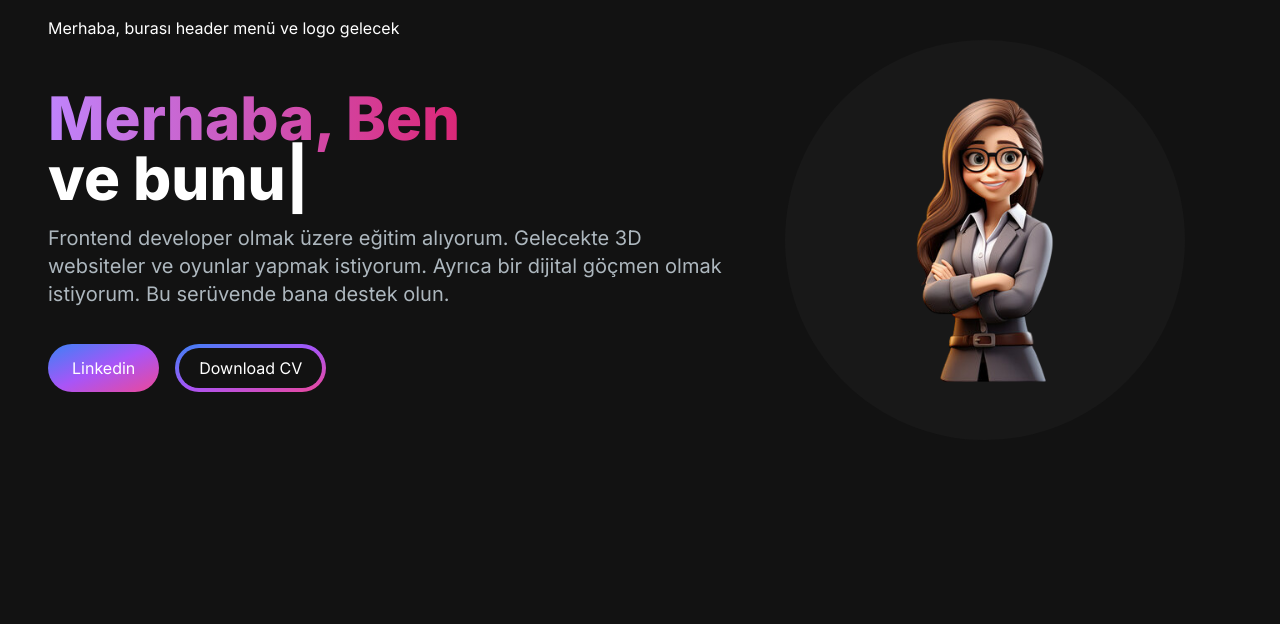
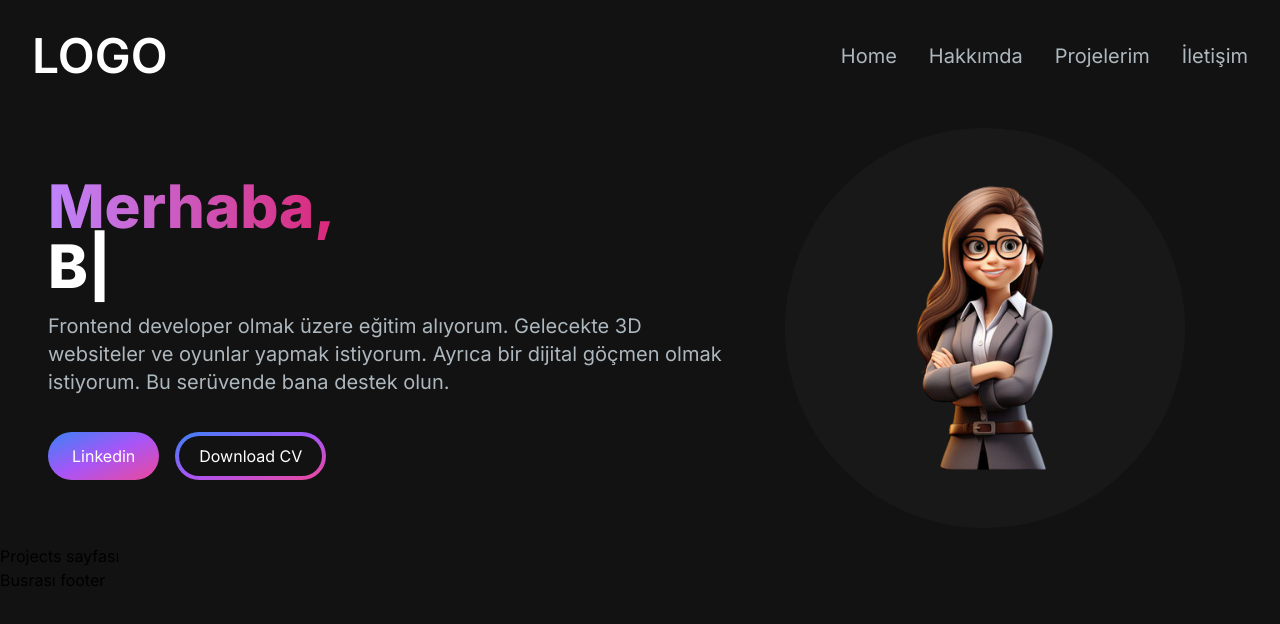
Before and after one commit to Busra-Ordu/PortfolioWebsiteWithNextJs, a Next.js app: page / in a window 1280 px wide. Shown: the top 624 px of the page. Built offline with nearby package versions, Linux system fonts and the light colour scheme.

Commit message:
navbar yapılıyor

```diff
--- /dev/null
+++ b/src/app/components/Footer.jsx
@@ -0,0 +1,9 @@
+import React from 'react'
+
+const Footer = () => {
+  return (
+    <div>Busrası footer</div>
+  )
+}
+
+export default Footer
--- a/src/app/components/Header.jsx
+++ /dev/null
@@ -1,13 +0,0 @@
-import React from 'react'
-
-const Header = () => {
-  return (
-    <section>
-        <h1 className="text-white">
-        Merhaba, burası header menü ve logo gelecek
-        </h1>
-    </section>
-  )
-}
-
-export default Header
--- a/src/app/components/Hero.jsx
+++ b/src/app/components/Hero.jsx
@@ -10,12 +10,12 @@
             <div className='col-span-7 place-self-center text-center sm:text-left'>
                 <h1 className="text-white mb-4 text-4xl sm:text-5xl lg:text-6xl font-extrabold">
                     <span className='text-transparent bg-clip-text bg-gradient-to-r from-purple-400  to-pink-600  '>
-                        Merhaba, Ben {""}
+                        Merhaba, {""}
                         </span>
                         <br />
                         <TypeAnimation
                         sequence={[
-                        'Büşra',
+                        'Ben Büşra',
                         1000,
                         'Bir Frontend Web Developerım',
                         1000,
--- /dev/null
+++ b/src/app/components/NavLink.jsx
@@ -0,0 +1,13 @@
+import Link from "next/link";
+
+const NavLink= ({href,title}) => {
+    return(
+        <Link
+            href={href}
+            className='block py-2 pl-3 pr-4 text-[#ADB7BE] sm:text-xl rounded md:p-0 hover:text-white'
+            >
+                {title}
+        </Link>
+    )
+}
+export default NavLink;
--- /dev/null
+++ b/src/app/components/Navbar.jsx
@@ -0,0 +1,48 @@
+import Link from 'next/link'
+import React from 'react'
+import NavLink from './NavLink'
+
+const navLinks = [
+    {
+        title:"Home",
+        path:"#home"
+    },
+    {
+        title:"Hakkımda",
+        path:"#about"
+    },
+    {
+        title:"Projelerim",
+        path:"#projects"
+    },
+    {
+        title:"İletişim",
+        path:"#contact"
+    }
+]
+
+
+const Navbar = () => {
+  return (
+    <nav>
+      <div className='flex flex-wrap items-center justify-between mx-auto p-8'>
+        <Link href={'/'} className='text-3xl md:text-5xl text-white font-semibold'>
+        LOGO
+        </Link>
+        <div className='menu hidden md:block md:w-auto' id='navbar'>
+          <ul className='flex p-4 md:p-0 md:flex-row md:space-x-8 mt-0'>
+            {
+            navLinks.map((link,index) => (
+                <li key={index}>
+                    <NavLink href={link.path} title={link.title}/>
+                </li>
+            ))
+            }
+          </ul>
+        </div>
+      </div>
+    </nav>
+  )
+}
+
+export default Navbar
--- /dev/null
+++ b/src/app/components/Projects.jsx
@@ -0,0 +1,9 @@
+import React from 'react'
+
+const Projects = () => {
+  return (
+    <div>Projects sayfası</div>
+  )
+}
+
+export default Projects
--- a/src/app/page.js
+++ b/src/app/page.js
@@ -1,14 +1,18 @@
 import Image from "next/image";
 import Hero from "./components/Hero";
-import Header from "./components/Header";
+import Navbar from "./components/Navbar";
+import Projects from "./components/Projects";
+import Footer from "./components/Footer";
 
 export default function Home() {
   return (
     <main className="flex min-h-screen flex-col bg-[#121212] ">
+      <Navbar/>
       <div class="container mx-auto px-12 py-4">
-      <Header/>
       <Hero/>
       </div>
+      <Projects/>
+      <Footer/>
     </main>
   );
 }
```
